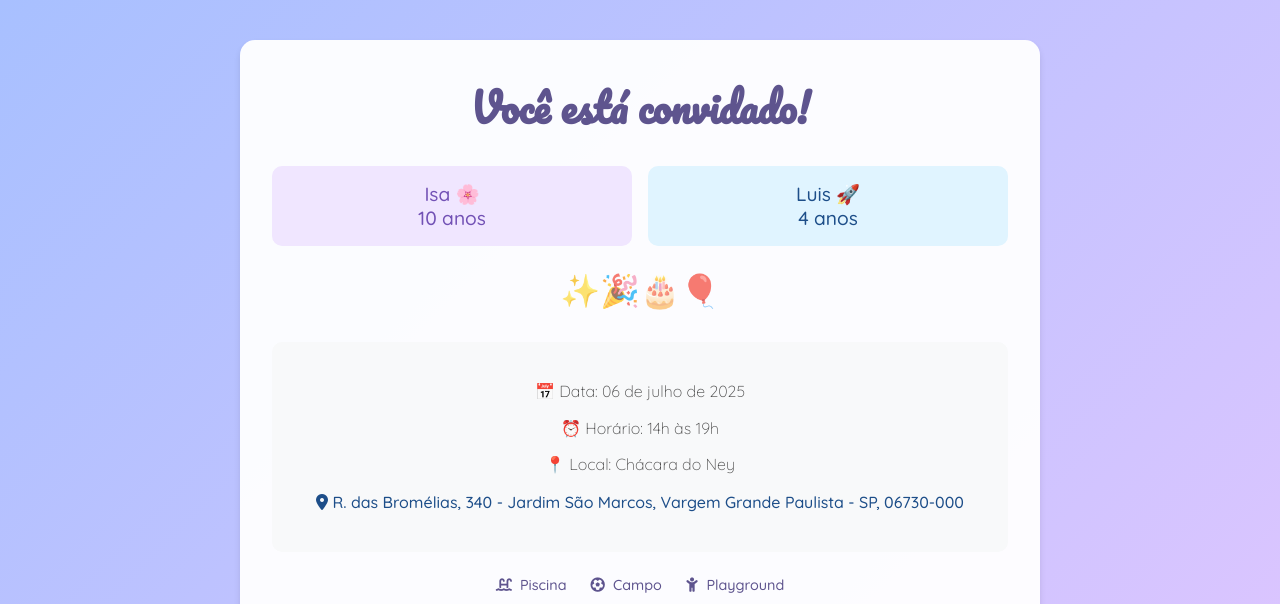
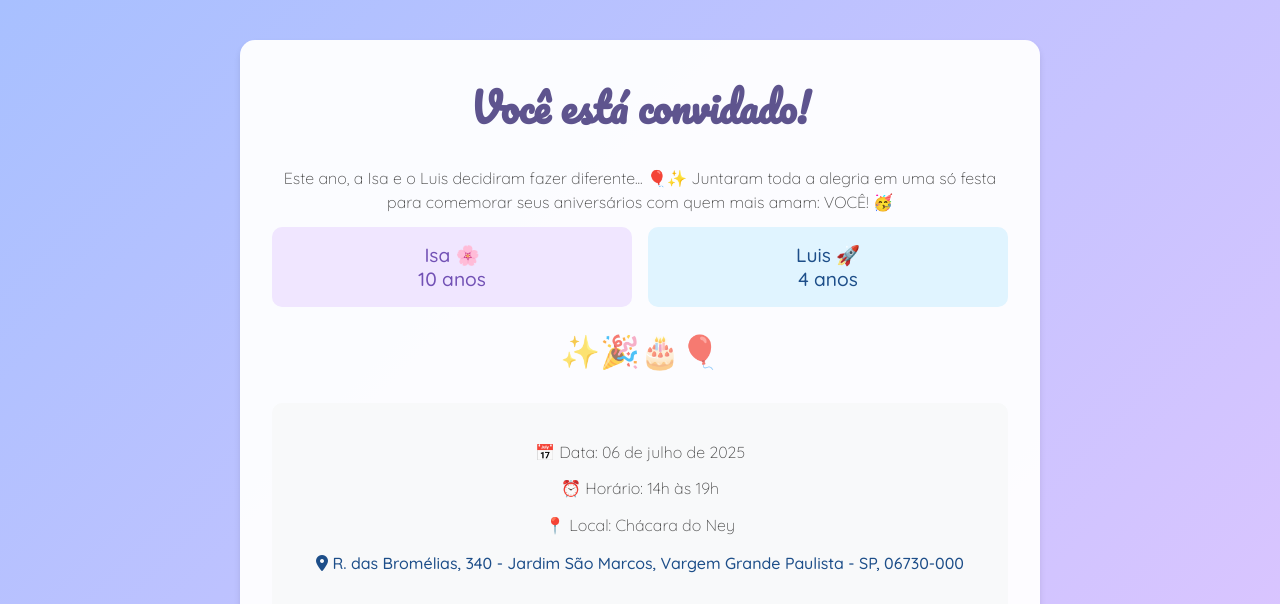
Before and after one commit to JesusGalindo20/festinha, a plain HTML site: page index.html in a window 1280 px wide. Shown: the top 604 px of the page. Drawn offline with Linux system fonts and the light colour scheme.

Commit message:
adding comment

```diff
--- a/index.html
+++ b/index.html
@@ -204,6 +204,8 @@
 <body>
     <div class="container">
         <h1>Você está convidado!</h1>
+        <p>Este ano, a Isa e o Luis decidiram fazer diferente... 🎈✨ Juntaram toda a alegria em uma só festa para
+            comemorar seus aniversários com quem mais amam: VOCÊ! 🥳</p>
 
         <div class="names">
             <div class="name-box isa">Isa 🌸<br>10 anos</div>
@@ -256,22 +258,11 @@
             <p>👕 Traje: Roupas confortáveis e traje de banho!</p>
         </div>
 
-        <!-- <a href="https://wa.me/5511933409074?text=Confirmando%20presen%C3%A7a" class="cta-button" target="_blank">
-            Confirmar Presença
-        </a> -->
-
         <a href="https://lofty-cobalt-6c1.notion.site/20c98ef41ad48041856cc649a29af2d9?pvs=105" class="cta-button"
             target="_blank">
             Confirmar Presença
         </a>
 
-        <!-- <iframe src="https://lofty-cobalt-6c1.notion.site/ebd/20c98ef41ad48041856cc649a29af2d9" width="100%"
-            height="600" frameborder="0" allowfullscreen /> -->
-
-
-        <!-- <a href="https://forms.gle/EXEMPLO" class="cta-button" target="_blank">
-            Confirmar Presença
-        </a> -->
     </div>
 
     <!-- <div class="decorations">
```
